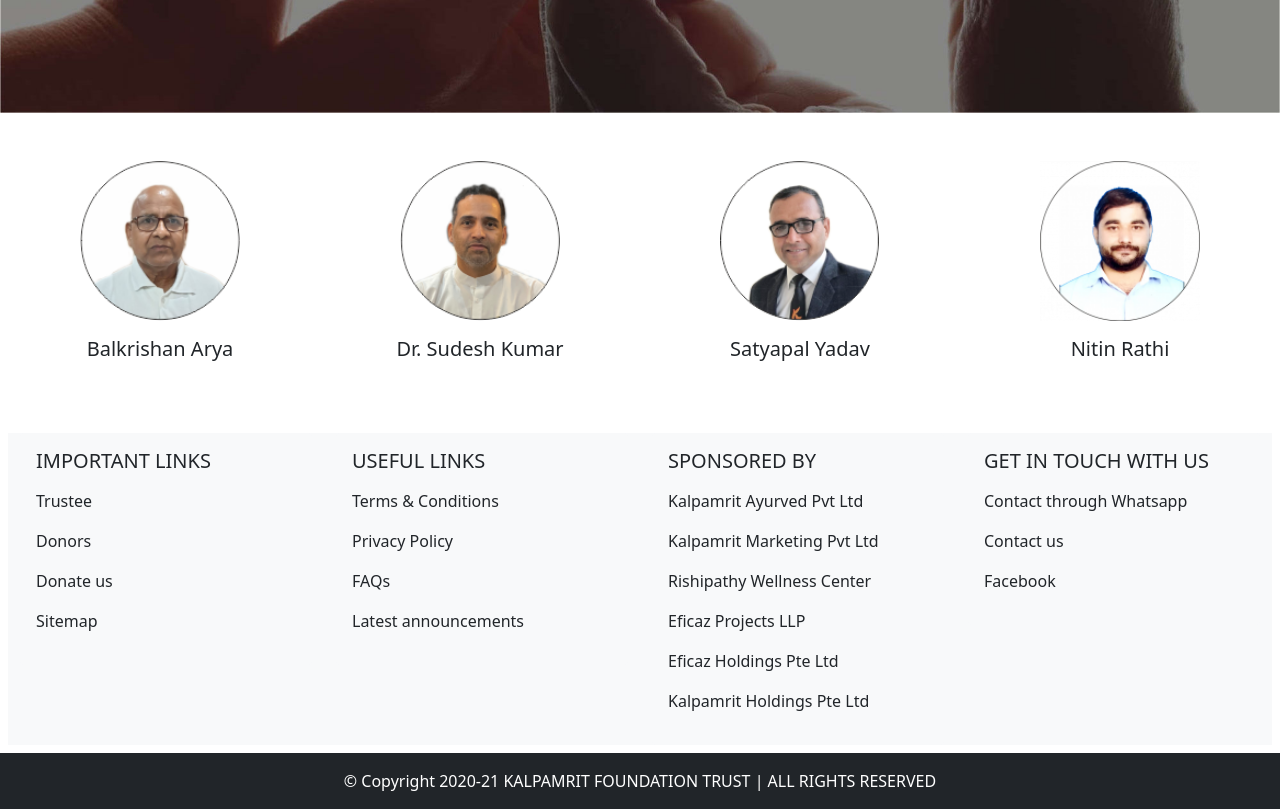
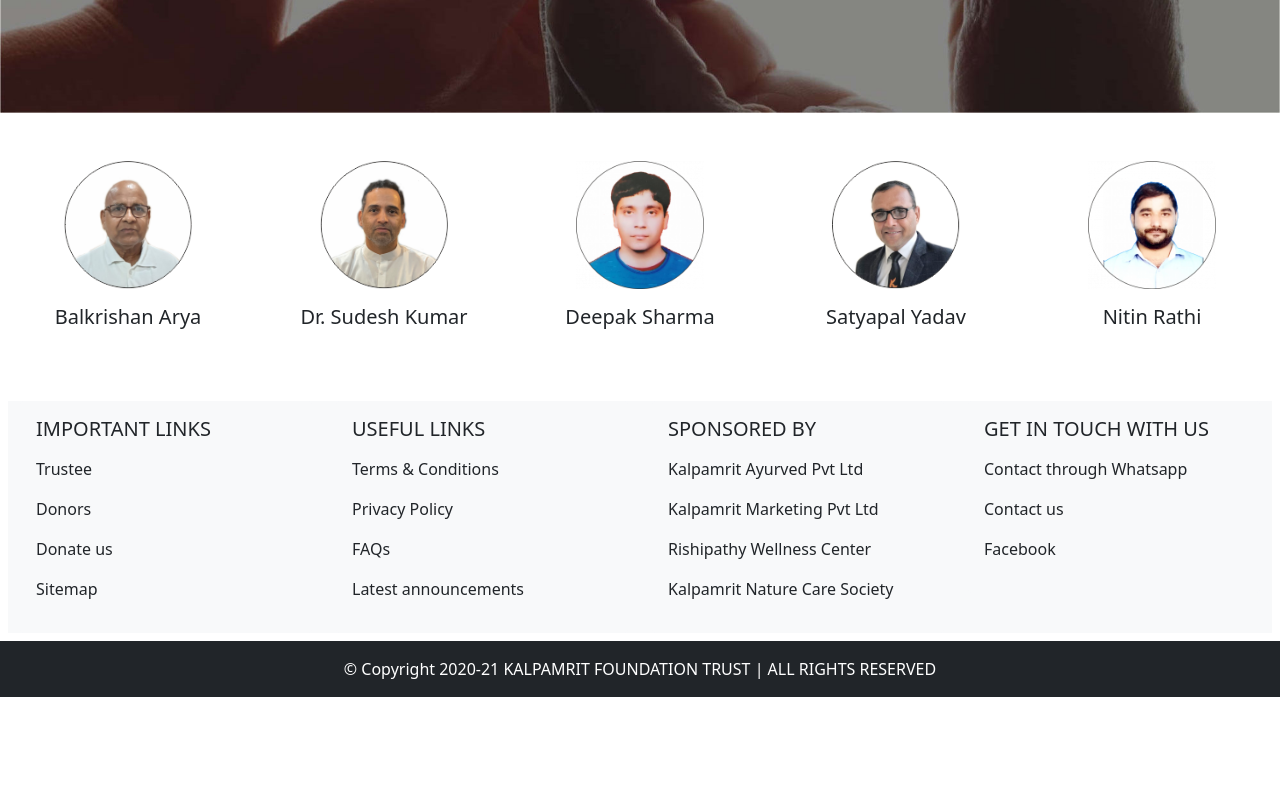
Before and after one commit to nandikingsuk/kalpamritfoundation, a React (Create React App) app: page /trustee in a window 1280 px wide. Shown: the part 480-1289 px from the top of the page. After the commit the page ends 1177 px from the top, so only its background shows below. Built offline with nearby package versions, Linux system fonts and the light colour scheme.

Commit message:
eficaz name removed in trustee deepak ji's  image updated

```diff
--- a/src/screens/Donateus.js
+++ b/src/screens/Donateus.js
@@ -3,6 +3,7 @@ import Copyright from './Copyright'
 import Footer from './Footer'
 import Header from './Header'
 import Helmet from 'react-helmet'
+import { Link } from 'react-router-dom'
 
 const Donateus = () => {
     return (
@@ -19,7 +20,7 @@ const Donateus = () => {
                     <img src="./assets/KF_3_6.jpg" className="d-block w-100" alt="..."/>
                     <div className="carousel-caption d-flex h-100 align-items-center justify-content-center">
                         <div>
-                        <h2><a className="text-white text-decoration-none" href="https://kalpamritfoundation.com/contact/">DONATE US</a></h2>
+                        <h2><Link className="text-white text-decoration-none" to="#">DONATE US</Link></h2>
                         </div>
                     </div>
                     </div>
--- a/src/screens/Donors.js
+++ b/src/screens/Donors.js
@@ -43,7 +43,7 @@ const Donors = () => {
                         <hr className="p-1 bg-warning w-25"/>
                     </div>
             </div>
-            <div className="card border-0">
+            {/* <div className="card border-0">
                     <div className="card-body mx-4">
                         <h3 className="card-title">Eficaz Projects LLP</h3>
                         <hr className="p-1 bg-warning w-25"/>
@@ -60,6 +60,12 @@ const Donors = () => {
                         <h3 className="card-title">Kalpamrit Holdings Pte Ltd</h3>
                         <hr className="p-1 bg-warning w-25"/>
                     </div>
+            </div> */}
+            <div className="card border-0">
+                    <div className="card-body mx-4">
+                        <h3 className="card-title">Kalpamrit Nature Care Society</h3>
+                        <hr className="p-1 bg-warning w-25"/>
+                    </div>
             </div>
             <Footer/>
             <Copyright/>
--- a/src/screens/Footer.js
+++ b/src/screens/Footer.js
@@ -31,12 +31,13 @@ const Footer = () => {
                     <div className="card border-0 bg-light">
                     <div className="card-body">
                         <h5 className="card-title mb-3">SPONSORED BY</h5>
-                        <p><Link className="card-text text-decoration-none text-dark" to="/">Kalpamrit Ayurved Pvt Ltd</Link></p>
+                        <p><Link className="card-text text-decoration-none text-dark" to="#">Kalpamrit Ayurved Pvt Ltd</Link></p>
                         <p><a className="card-text text-decoration-none text-dark" href="https://kalpamritmarketing.com">Kalpamrit Marketing Pvt Ltd</a></p>
                         <p><a className="card-text text-decoration-none text-dark" href="https://rishipathy.com/">Rishipathy Wellness Center</a></p>
-                        <p><a className="card-text text-decoration-none text-dark" href="https://eficazgroup.com/">Eficaz Projects LLP</a></p>
-                        <p><a className="card-text text-decoration-none text-dark" href="https://eficazgroup.com/">Eficaz Holdings Pte Ltd</a></p>
-                        <p><a className="card-text text-decoration-none text-dark" href="https://kalpamritgroup.com/">Kalpamrit Holdings Pte Ltd</a></p>
+                        <p><Link className="card-text text-decoration-none text-dark" to="#">Kalpamrit Nature Care Society</Link></p>
+                        {/* <p><a className="card-text text-decoration-none text-dark" href="https://eficazgroup.com/">Eficaz Projects LLP</a></p> */}
+                        {/* <p><a className="card-text text-decoration-none text-dark" href="https://eficazgroup.com/">Eficaz Holdings Pte Ltd</a></p> */}
+                        {/* <p><a className="card-text text-decoration-none text-dark" href="https://kalpamritgroup.com/">Kalpamrit Ayurved Pvt Ltd</a></p> */}
                     </div>
                     </div>
                 </div>
--- a/src/screens/Trustee.js
+++ b/src/screens/Trustee.js
@@ -25,29 +25,35 @@ const Trustee = () => {
                     </div>
                 </div>
             </div>
-            <div class="card-group my-4">
-                <div class="card my-4 border-0">
-                    <img src="./assets/trustee_balkrishanarya.png" class="card-img-top w-50 mx-auto" alt="..."/>
-                    <div class="card-body mx-auto">
-                    <h5 class="card-title">Balkrishan Arya</h5>
+            <div className="card-group my-4">
+                <div className="card my-4 border-0">
+                    <img src="./assets/trustee_balkrishanarya.png" className="card-img-top w-50 mx-auto" alt="..."/>
+                    <div className="card-body mx-auto">
+                    <h5 className="card-title">Balkrishan Arya</h5>
                     </div>
                 </div>
-                <div class="card my-4 border-0">
-                    <img src="./assets/trustee_sudeshji.png" class="card-img-top w-50 mx-auto" alt="..."/>
-                    <div class="card-body mx-auto">
-                    <h5 class="card-title">Dr. Sudesh Kumar</h5>
+                <div className="card my-4 border-0">
+                    <img src="./assets/trustee_sudeshji.png" className="card-img-top w-50 mx-auto" alt="..."/>
+                    <div className="card-body mx-auto">
+                    <h5 className="card-title">Dr. Sudesh Kumar</h5>
                     </div>
                 </div>
-                <div class="card my-4 border-0">
-                    <img src="./assets/trustee_satyapalji.png" class="card-img-top w-50 mx-auto" alt="..."/>
-                    <div class="card-body mx-auto">
-                    <h5 class="card-title">Satyapal Yadav</h5>
+                <div className="card my-4 border-0">
+                    <img src="./assets/trustee_deepakji.png" className="card-img-top w-50 mx-auto" alt="..."/>
+                    <div className="card-body mx-auto">
+                    <h5 className="card-title">Deepak Sharma</h5>
                     </div>
                 </div>
-                <div class="card my-4 border-0">
-                    <img src="./assets/nitin_rathi.png" class="card-img-top w-50 mx-auto" alt="..."/>
-                    <div class="card-body mx-auto">
-                    <h5 class="card-title">Nitin Rathi</h5>
+                <div className="card my-4 border-0">
+                    <img src="./assets/trustee_satyapalji.png" className="card-img-top w-50 mx-auto" alt="..."/>
+                    <div className="card-body mx-auto">
+                    <h5 className="card-title">Satyapal Yadav</h5>
+                    </div>
+                </div>
+                <div className="card my-4 border-0">
+                    <img src="./assets/nitin_rathi.png" className="card-img-top w-50 mx-auto" alt="..."/>
+                    <div className="card-body mx-auto">
+                    <h5 className="card-title">Nitin Rathi</h5>
                     </div>
                 </div>
             </div>
```
Also changed, not shown: public/assets/trustee_deepakji.png (added).
